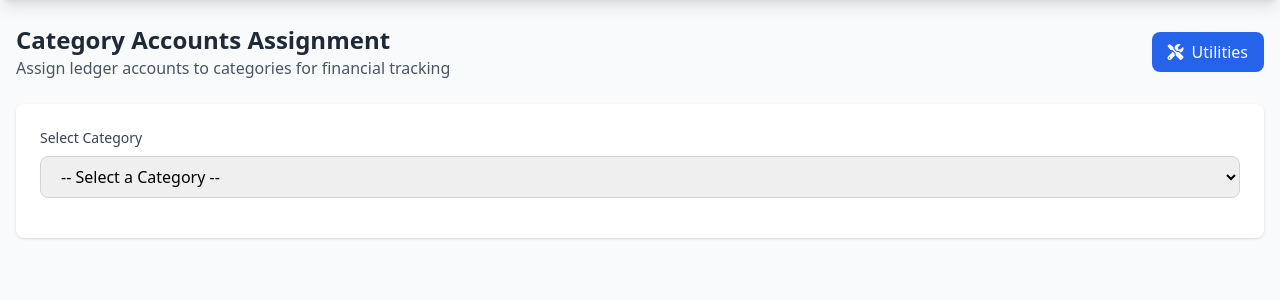
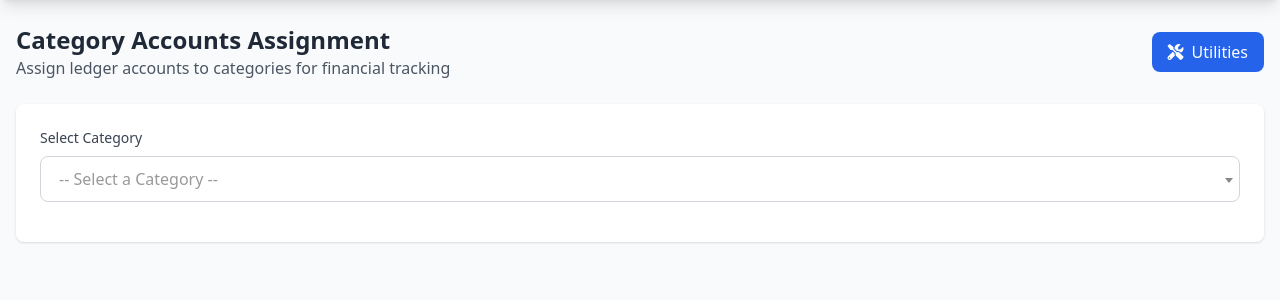
Before and after one commit to LAIBA-MIRZA-0908/sadiqprinting, a PHP site: page /category_accounts.php in a window 1280 px wide. Shown: the part 88-388 px from the top of the page. Run offline with PHP 8.4, Linux system fonts and the light colour scheme; data comes from the database, SQL or seed files in the repository; tables that the repository leaves empty or names only in its code hold one stand-in row (values such as "Sample post"); some libraries are stand-ins or nearby versions.

Commit message:
Updated category_accounts file

```diff
--- a/category_accounts.php
+++ b/category_accounts.php
@@ -2,7 +2,7 @@
 // category_accounts.php
 include 'header.php';
 include 'menu.php';
-include 'db_connection.php'; // Include your database connection
+include 'db_connection.php'; // Ensure this defines $conn
 ?>
 
 <!DOCTYPE html>
@@ -13,6 +13,34 @@ include 'db_connection.php'; // Include your database connection
     <title>Category Accounts Assignment</title>
     <script src="https://cdn.tailwindcss.com"></script>
     <link rel="stylesheet" href="https://cdnjs.cloudflare.com/ajax/libs/font-awesome/6.0.0/css/all.min.css">
+
+    <!-- jQuery (Select2 needs it) -->
+    <script src="https://code.jquery.com/jquery-3.6.0.min.js"></script>
+
+    <!-- Select2 CSS -->
+    <link href="https://cdn.jsdelivr.net/npm/select2@4.1.0-rc.0/dist/css/select2.min.css" rel="stylesheet" />
+
+    <!-- Custom styling to better match Tailwind -->
+    <style>
+        .select2-container .select2-selection--single {
+            height: 46px !important;
+            padding: 6px 10px;
+            border-radius: 0.5rem !important; /* rounded-lg */
+            border: 1px solid #d1d5db !important; /* border-gray-300 */
+            background: #fff;
+        }
+        .select2-container--default .select2-selection--single .select2-selection__rendered {
+            line-height: 32px !important;
+        }
+        .select2-selection__arrow {
+            height: 46px !important;
+            right: 8px;
+        }
+        /* Ensure select2 dropdown appears above other elements */
+        .select2-container--open {
+            z-index: 9999;
+        }
+    </style>
 </head>
 <body class="bg-gray-100">
     <div class="container mx-auto px-4 py-6">
@@ -41,7 +69,9 @@ include 'db_connection.php'; // Include your database connection
 
                     if ($result && $result->num_rows > 0) {
                         while ($row = $result->fetch_assoc()) {
-                            echo "<option value='" . $row['id'] . "'>" . htmlspecialchars($row['name']) . "</option>";
+                            $id = htmlspecialchars($row['id']);
+                            $name = htmlspecialchars($row['name']);
+                            echo "<option value='{$id}'>{$name}</option>";
                         }
                     }
                     ?>
@@ -113,7 +143,19 @@ include 'db_connection.php'; // Include your database connection
         <div id="messageContainer" class="hidden fixed top-4 right-4 max-w-sm"></div>
     </div>
 
+    <!-- Select2 JS -->
+    <script src="https://cdn.jsdelivr.net/npm/select2@4.1.0-rc.0/dist/js/select2.min.js"></script>
+
     <script>
+        // Initialize Select2 for category dropdown
+        $(document).ready(function() {
+            $('#categorySelect').select2({
+                placeholder: "-- Select a Category --",
+                allowClear: true,
+                width: '100%'
+            });
+        });
+
         document.addEventListener('DOMContentLoaded', function() {
             const categorySelect = document.getElementById('categorySelect');
             const accountAssignmentSection = document.getElementById('accountAssignmentSection');
@@ -123,6 +165,7 @@ include 'db_connection.php'; // Include your database connection
             loadAccounts();
 
             // Handle category selection
+            // Note: Since Select2 triggers change on the underlying select, this event still works
             categorySelect.addEventListener('change', function() {
                 const categoryId = this.value;
                 if (categoryId) {
```
